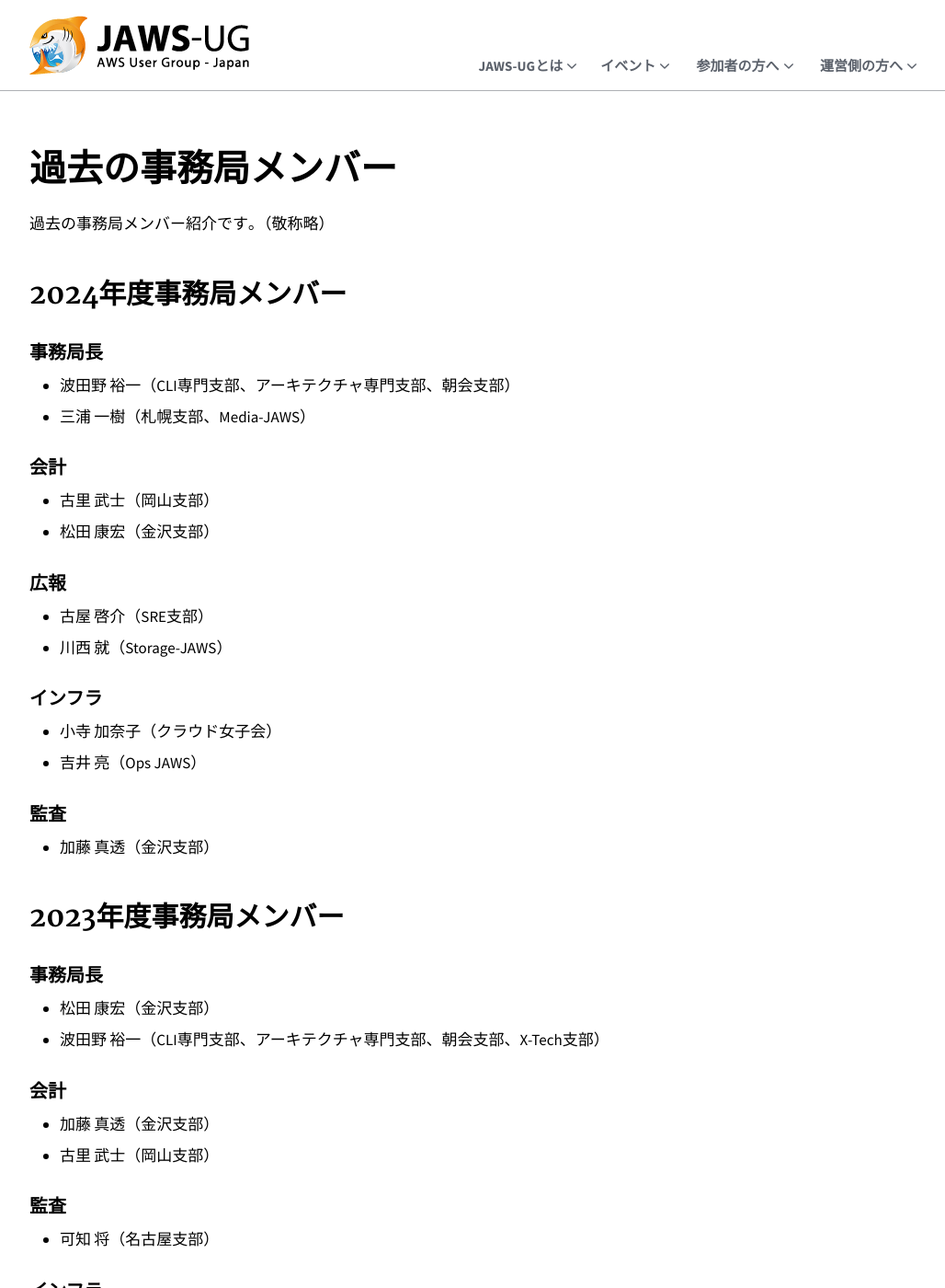
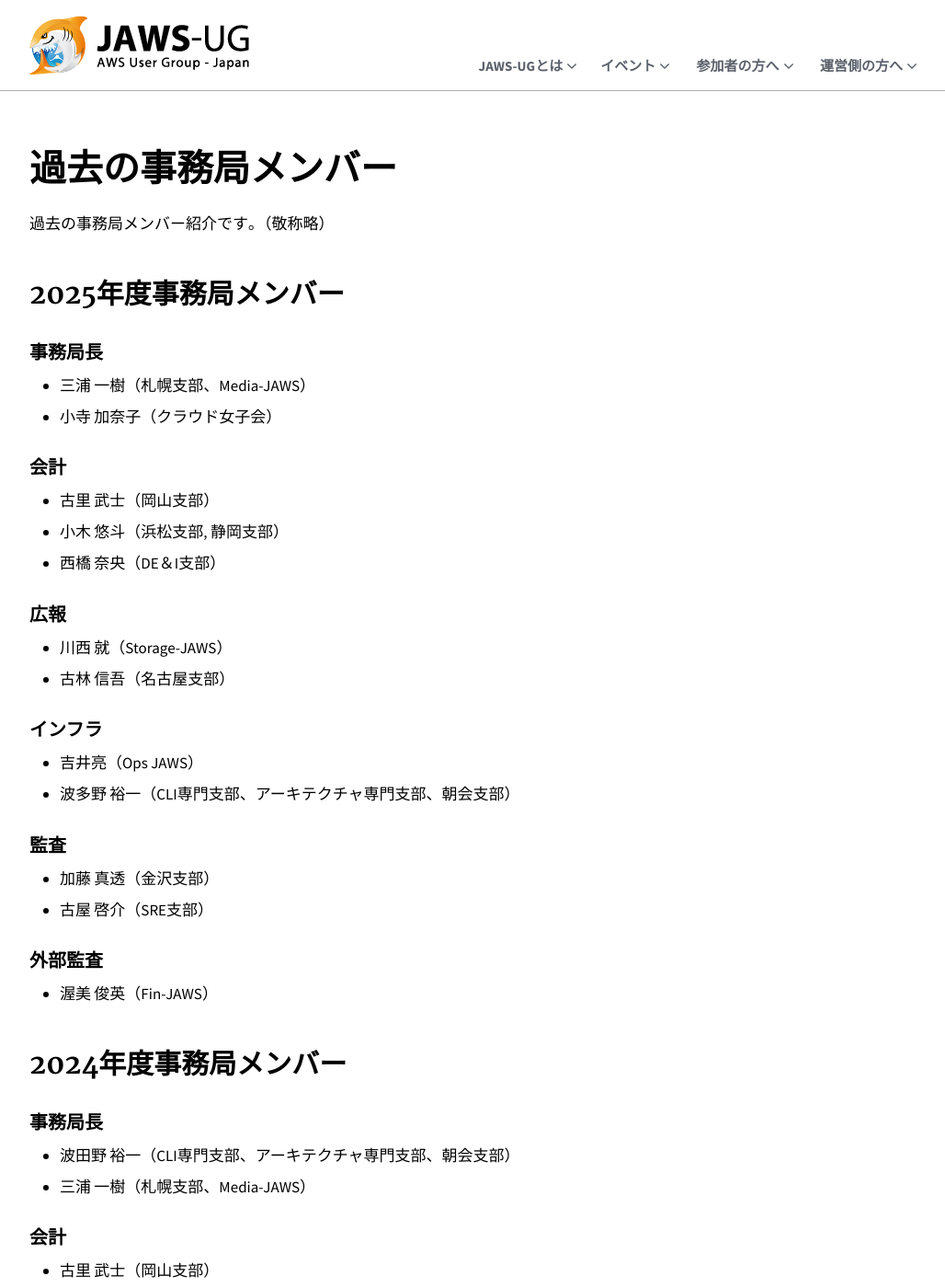
Before and after one commit to jaws-ug/jaws-ug.jp, a Jekyll site: the page built from pages/previous-secretariat.md, in a window 1280 px wide and 1400 px high. Shown: the whole window at 92% size, without its empty margins (118-1146 px from the left). Built offline with Jekyll 4.4.1, drawn with Linux system fonts in a browser that asks for light colours; nearby versions of some CDN libraries; comment, search, counter and statistics services are not loaded.

```diff
--- a/pages/previous-secretariat.md
+++ b/pages/previous-secretariat.md
@@ -6,6 +6,31 @@ description: 過去の事務局メンバー紹介です。
 ---
 
 過去の事務局メンバー紹介です｡（敬称略）
+
+## 2025年度事務局メンバー
+### 事務局長
+- 三浦 一樹（札幌支部、Media-JAWS）
+- 小寺 加奈子（クラウド女子会）
+
+### 会計
+- 古里 武士（岡山支部）
+- 小木 悠斗（浜松支部, 静岡支部）
+- 西橋 奈央（DE＆I支部）
+
+### 広報
+- 川西 就（Storage-JAWS）
+- 古林 信吾（名古屋支部）
+
+### インフラ
+- 吉井亮（Ops JAWS）
+- 波多野 裕一（CLI専門支部、アーキテクチャ専門支部、朝会支部）
+
+### 監査
+- 加藤 真透（金沢支部）
+- 古屋 啓介（SRE支部）
+
+### 外部監査
+- 渥美 俊英（Fin-JAWS）
 
 ## 2024年度事務局メンバー
 ### 事務局長
@@ -26,6 +51,9 @@ description: 過去の事務局メンバー紹介です。
 
 ### 監査
 - 加藤 真透（金沢支部）
+
+### 外部監査
+- 渥美 俊英（Fin-JAWS）
 
 ## 2023年度事務局メンバー
 ### 事務局長
```
Also changed, not shown: pages/about-us.md (+24 -2 lines).
